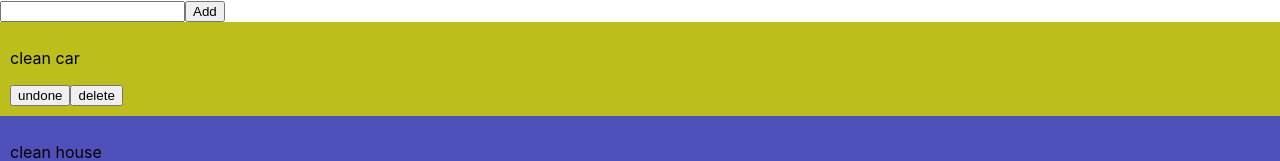
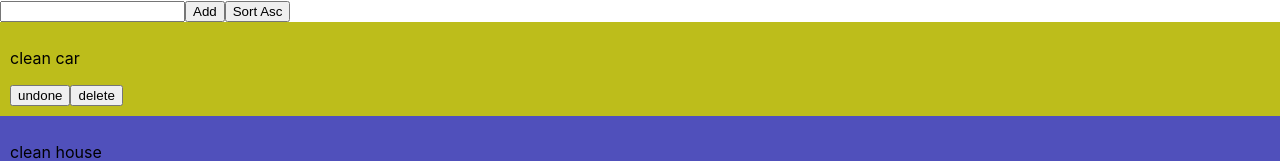
Before and after one commit to lucacaimideveloper/To-do-List-JavaScript-, a React (Create React App) app: page / in a window 1280 px wide. Shown: the top 161 px of the page. Built offline with nearby package versions, Linux system fonts and the light colour scheme.

Commit message:
todos list reviewed

```diff
--- a/src/App.js
+++ b/src/App.js
@@ -38,7 +38,7 @@ class App extends Component {
 
     const todos = [...this.state.todos];
 
-    todos[index].done = !todos[index].done; // i can swap from t to f
+    todos[index].done = !todos[index].done; // i can swap from t to f !will invert the boolean
 
     this.setState({ todos }); // I change the state o
   };
@@ -52,6 +52,20 @@ class App extends Component {
     todos.splice(index, 1);
     this.setState({ todos }); // new state define in base of the function
   };
+
+  onSortAsc = () => {
+    const todos = [...this.state.todos];
+
+    todos.sort((item, nextItem) => {
+      if (item.name < nextItem.name) return 1;
+
+      if (item.name > nextItem.name) return -1;
+
+      return 0;
+    });
+
+    this.setState({ todos });
+  };
   render() {
     return (
       <>
@@ -59,6 +73,7 @@ class App extends Component {
         <div className="controls">
           <input onInput={this.onInput} type="text" />
           <button onClick={this.onAdd}>Add</button>
+          <button onClick={this.onSortAsc}>Sort Asc</button>
         </div>
         {/**this is the code for create display, map over the state obj */}
         {this.state.todos.map((todo) => (
```
